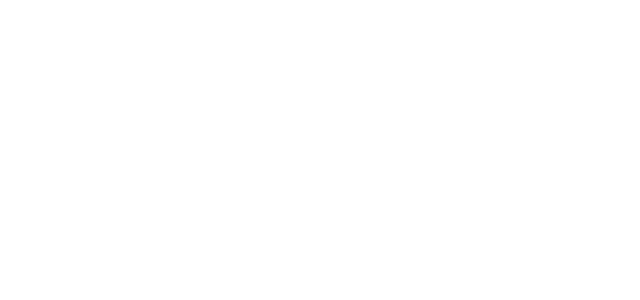
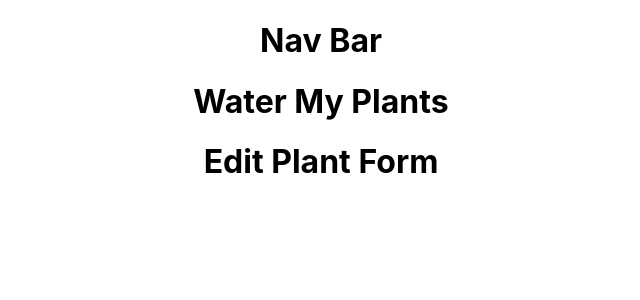
Before and after one commit to MichaelMcFaddenjr/front-end, a React (Create React App) app: page /editplant/1 in a window 1280 px wide. Shown: the top 300 px of the page, without its empty margins (319-959 px from the left). Built offline with nearby package versions, Linux system fonts and the light colour scheme; sample sign-in values are in the browser's storage.

Commit message:
Framework off App is built with notes in each component

```diff
--- a/package.json
+++ b/package.json
@@ -6,8 +6,10 @@
     "@testing-library/jest-dom": "^5.12.0",
     "@testing-library/react": "^11.2.7",
     "@testing-library/user-event": "^12.8.3",
+    "axios": "^0.21.1",
     "react": "^17.0.2",
     "react-dom": "^17.0.2",
+    "react-router-dom": "^5.2.0",
     "react-scripts": "4.0.3",
     "web-vitals": "^1.1.2"
   },
--- a/src/App.js
+++ b/src/App.js
@@ -1,10 +1,35 @@
-import logo from './logo.svg';
+import React from 'react';
+import { Switch, Route } from 'react-router-dom';
+import PrivateRoute from './utils/PrivateRoute';
+
+import NavBar from './Components/NavBar';
+import Login from './Components/Login';
+import SignUp from './Components/SignUp';
+import MyPlants from './Components/PlantPage/MyPlants';
+import AddPlant from './Components/AddPlant';
+import EditPlant from './Components/EditPlant';
+import UserProfile from './Components/UserProfile';
+
+
 import './App.css';
 
 function App() {
   return (
     <div className="App">
-
+      <NavBar />
+      <h1>Water My Plants</h1>
+      <Switch>
+        <Route exact path='/'>
+          <Login />
+        </Route>
+        <Route path='/signup'>
+          <SignUp />
+        </Route>
+        <PrivateRoute path='/myplants' component={MyPlants} />
+        <PrivateRoute path='/addplant' component={AddPlant} />
+        <PrivateRoute path='/editplant' component={EditPlant} />
+        <PrivateRoute path='/myprofile' component={UserProfile} />
+      </Switch>
     </div>
   );
 }
--- /dev/null
+++ b/src/Components/AddPlant.js
@@ -0,0 +1,14 @@
+import React from 'react';
+
+//This is our add a plant form
+//Unit 2 students can build out most of this component
+//be sure to look at the backend keys and make sure yours match
+
+const AddPlant = () => {
+
+  return (
+    <h1>Add Plant Form</h1>
+  );
+}
+
+export default AddPlant;
--- /dev/null
+++ b/src/Components/EditPlant.js
@@ -0,0 +1,14 @@
+import React from 'react';
+
+//This component will give the user the ability to edit plants they have already created
+//When this form appears, the currently stored info should render and a post call needs to be made on submission
+//Make sure we are matching backend keys
+
+const EditPlant = () => {
+
+  return (
+    <h1>Edit Plant Form</h1>
+  );
+}
+
+export default EditPlant;
--- /dev/null
+++ b/src/Components/Login.js
@@ -0,0 +1,13 @@
+import React from 'react';
+
+//this component is for login in
+//Unit 3 student can handle this because we will use axiosWithAuth
+
+const Login = () => {
+
+  return (
+    <h1>Login</h1>
+  );
+}
+
+export default Login;
--- /dev/null
+++ b/src/Components/NavBar.js
@@ -0,0 +1,13 @@
+import React from 'react';
+
+//This is our navBar
+//on the NavBar there should be links with ability to see 'MyPlants', 'My Profile' and 'Logout'
+
+const NavBar = () => {
+
+  return (
+    <h1>Nav Bar</h1>
+  );
+}
+
+export default NavBar;
--- /dev/null
+++ b/src/Components/PlantPage/MyPlants.js
@@ -0,0 +1,13 @@
+import React from 'react';
+
+//this page will render all of the users plant cards.
+//There should be an add plant button.
+
+const MyPlants = () => {
+
+  return (
+    <h1>My Plants</h1>
+  );
+}
+
+export default MyPlants;
--- /dev/null
+++ b/src/Components/SignUp.js
@@ -0,0 +1,14 @@
+import React from 'react'
+
+//this is a simple form unit 2 can build
+//only need a username, phone number and email
+//add validation
+
+const SignUp = () => {
+
+  return (
+    <h1>Plant Card</h1>
+  );
+}
+
+export default SignUp;
--- /dev/null
+++ b/src/Components/UserProfile.js
@@ -0,0 +1,13 @@
+import React from 'react';
+
+//this component is where a user can view and edit their profile info
+//Their username and phone number should be visible but they should have the ability to edit all including their password
+
+const UserProfile = () => {
+
+  return (
+    <h1>User Profile</h1>
+  );
+}
+
+export default UserProfile;
--- a/src/index.js
+++ b/src/index.js
@@ -2,11 +2,14 @@
 import ReactDOM from 'react-dom';
 import './index.css';
 import App from './App';
+import { BrowserRouter } from 'react-router-dom';
 import reportWebVitals from './reportWebVitals';
 
 ReactDOM.render(
   <React.StrictMode>
-    <App />
+    <BrowserRouter>
+      <App />
+    </BrowserRouter>
   </React.StrictMode>,
   document.getElementById('root')
 );
--- /dev/null
+++ b/src/utils/PrivateRoute.js
@@ -0,0 +1,17 @@
+import React from 'react';
+import { Route, Redirect } from 'react-router-dom';
+
+export default function PrivateRoute ({ component: Component, ...rest }) {
+  return (
+    <Route
+      {...rest}
+      render={(props)=>{
+        if(localStorage.getItem('token')) {
+          return <Component {...props} />;
+        } else {
+          return <Redirect to='/' />;
+        }
+      }}
+    />
+  )
+}
```
Also changed, not shown: src/Components/PlantPage/Plant.js (added, +13 -0 lines), 1 other file (tests, documents, lock files or other folders).
